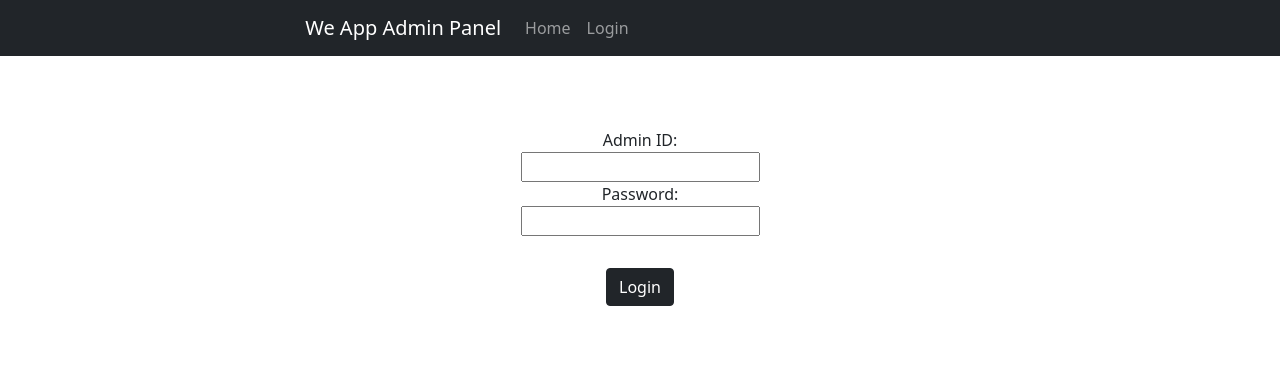
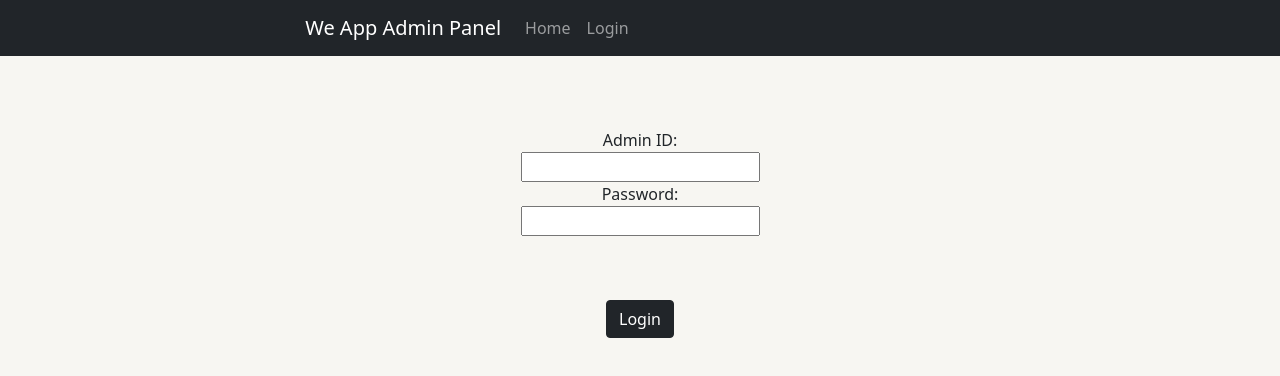
Before and after one commit to satvik-2-9/we-admin-2, a React (Create React App) app: page /login in a window 1280 px wide. Shown: the top 376 px of the page. Built offline with nearby package versions, Linux system fonts and the light colour scheme.

Commit message:
admin panel finished

```diff
--- a/src/styles/login.css
+++ b/src/styles/login.css
@@ -1,7 +1,9 @@
-.login{
-    width:75%;
-    padding-left: 25%;
-    padding-top:10%;
+.login {
+    width: 100%;
+    /* padding-left: 25%; */
+    padding-top: 10%;
+    background-color: #F7F6F2;
+    height: 100vh;
 }
 .lgbt{
     margin-top:5%;
```
